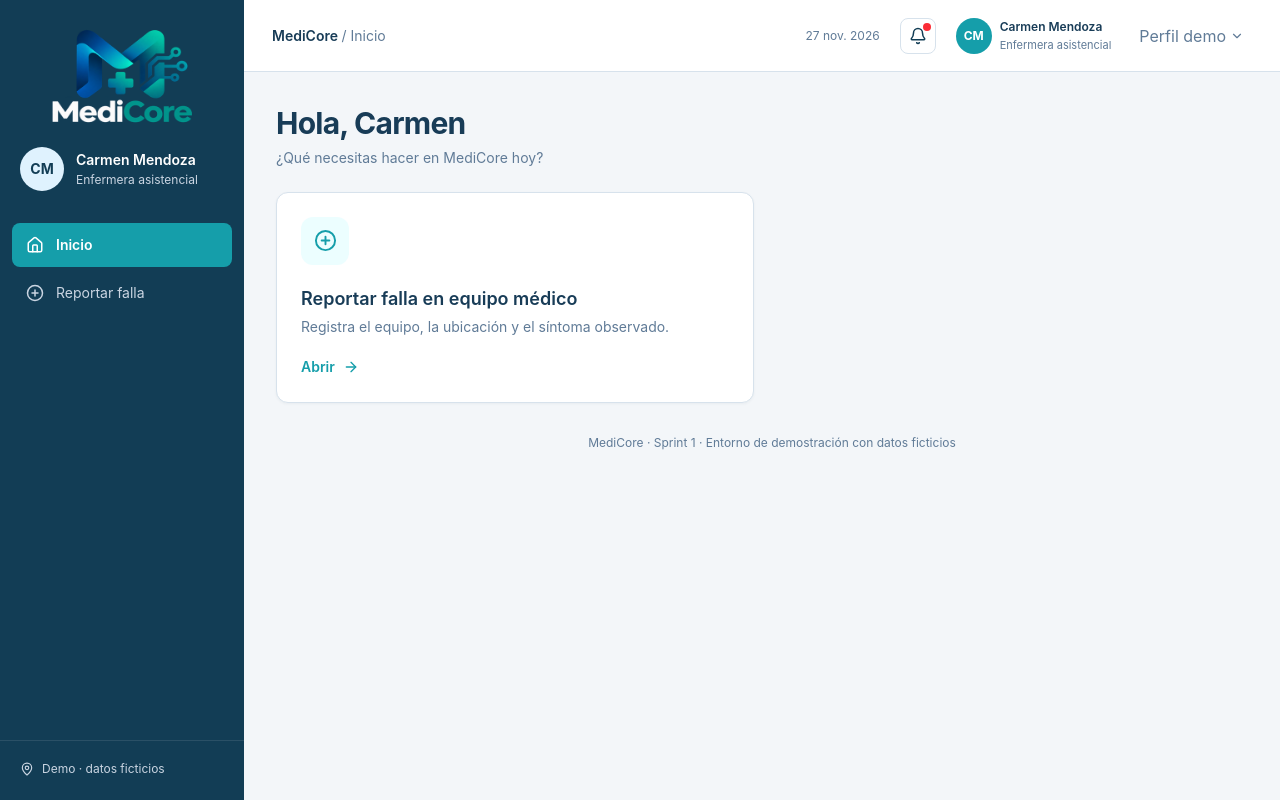
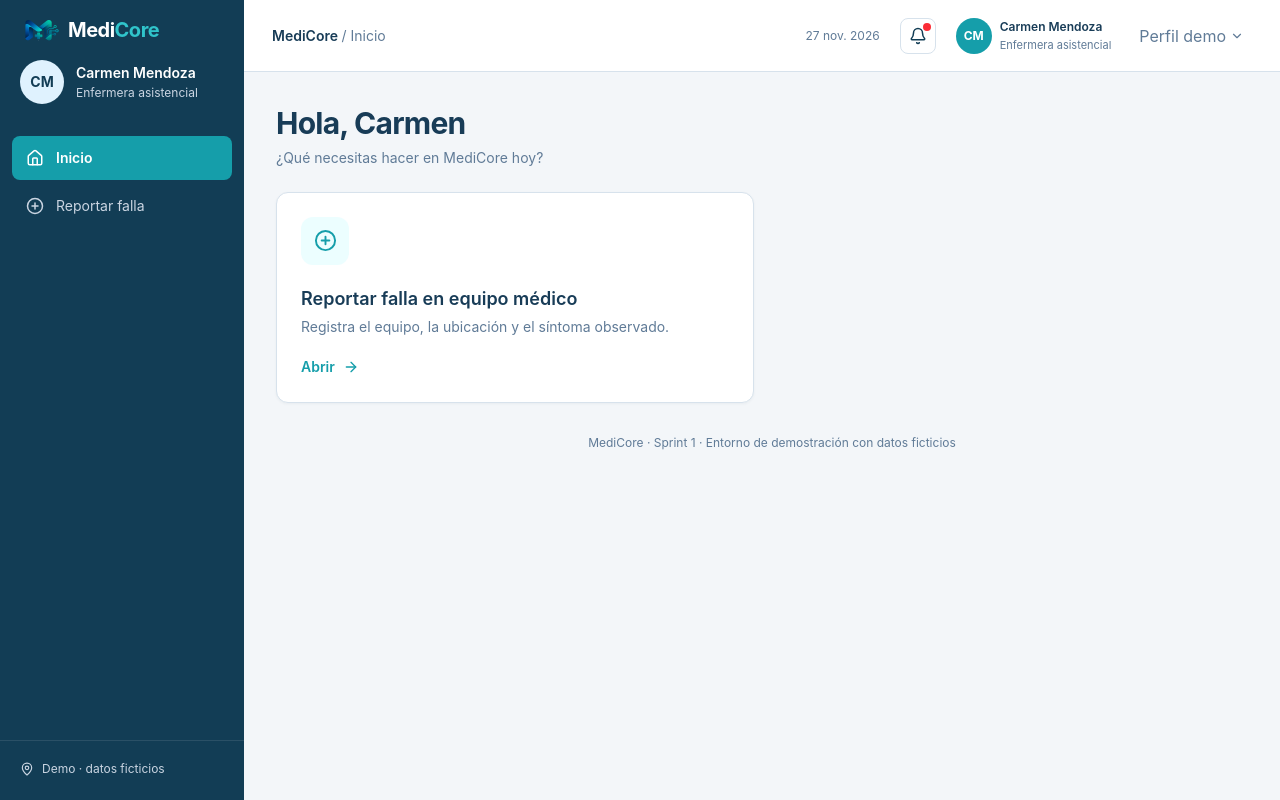
Before and after one commit to LeoIvo06/MediCore, a React (Vite) app in the folder medicore/frontend/: page / in a window 1280 px wide. Built offline with nearby package versions, Linux system fonts and the light colour scheme.

Commit message:
Reduce el encabezado lateral de MediCore

```diff
--- a/medicore/frontend/src/app/layouts/AppLayout.tsx
+++ b/medicore/frontend/src/app/layouts/AppLayout.tsx
@@ -23,8 +23,11 @@ export default function AppLayout() {
   ]
   return <div className="min-h-screen bg-[#f3f6f9] text-ink">
     <aside className="fixed inset-y-0 left-0 z-30 hidden w-[244px] flex-col bg-sidebar text-white lg:flex">
-      <NavLink to="/" className="flex justify-center px-6 py-5">
-        <img src="/medicore-sidebar.png" alt="MediCore" className="h-auto w-40 max-w-full" width="384" height="256" />
+      <NavLink to="/" className="flex items-center gap-2 px-6 py-4">
+        <span className="relative h-[21px] w-9 shrink-0 overflow-hidden" aria-hidden="true">
+          <img src="/medicore-sidebar.png" alt="" className="absolute -left-[9px] -top-[3px] h-8 w-12 max-w-none" width="384" height="256" />
+        </span>
+        <span className="text-xl leading-7 font-bold tracking-tight">Medi<span className="text-[#30c4cb]">Core</span></span>
       </NavLink>
       <div className="flex items-center gap-3 px-5 pb-8">
         <div className="grid h-11 w-11 place-items-center rounded-full bg-sky-100 text-sidebar"><span className="text-sm font-bold">{profile.initials}</span></div>
```
